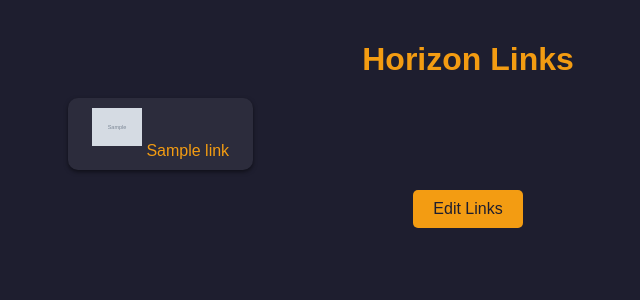
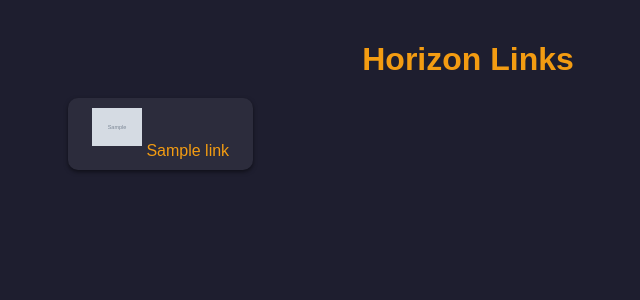
Before and after one commit to LIPMO/DashBoard-Local, a Flask app: template templates/display.html in a window 1280 px wide. Shown: the top 300 px of the page, without its empty margins (172-812 px from the left). Run offline with Flask 3, Linux system fonts and the light colour scheme; the template is opened without the code that fills it: most values are stand-ins (such as "Sample title", 1, 10 or a date in 2020); grey boxes marked "Sample" are stand-in pictures.

Commit message:
Update display.html

```diff
--- a/templates/display.html
+++ b/templates/display.html
@@ -17,8 +17,6 @@
                 <a href="{{ link.url }}" target="_blank">{{ link.name }}</a>
             </div>
             {% endfor %}
-        </div>
-        <a class="edit-button" href="/edit">Edit Links</a>
     </div>
 </body>
 </html>
```
